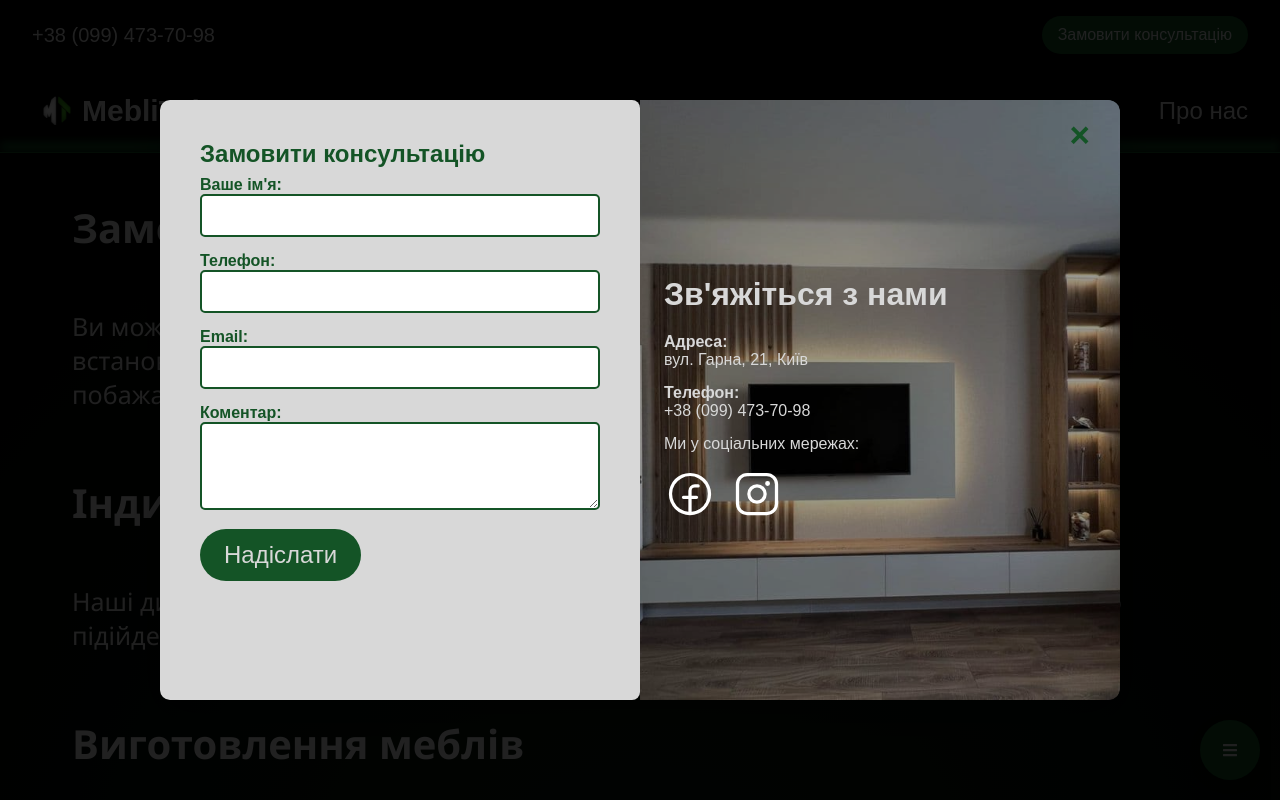
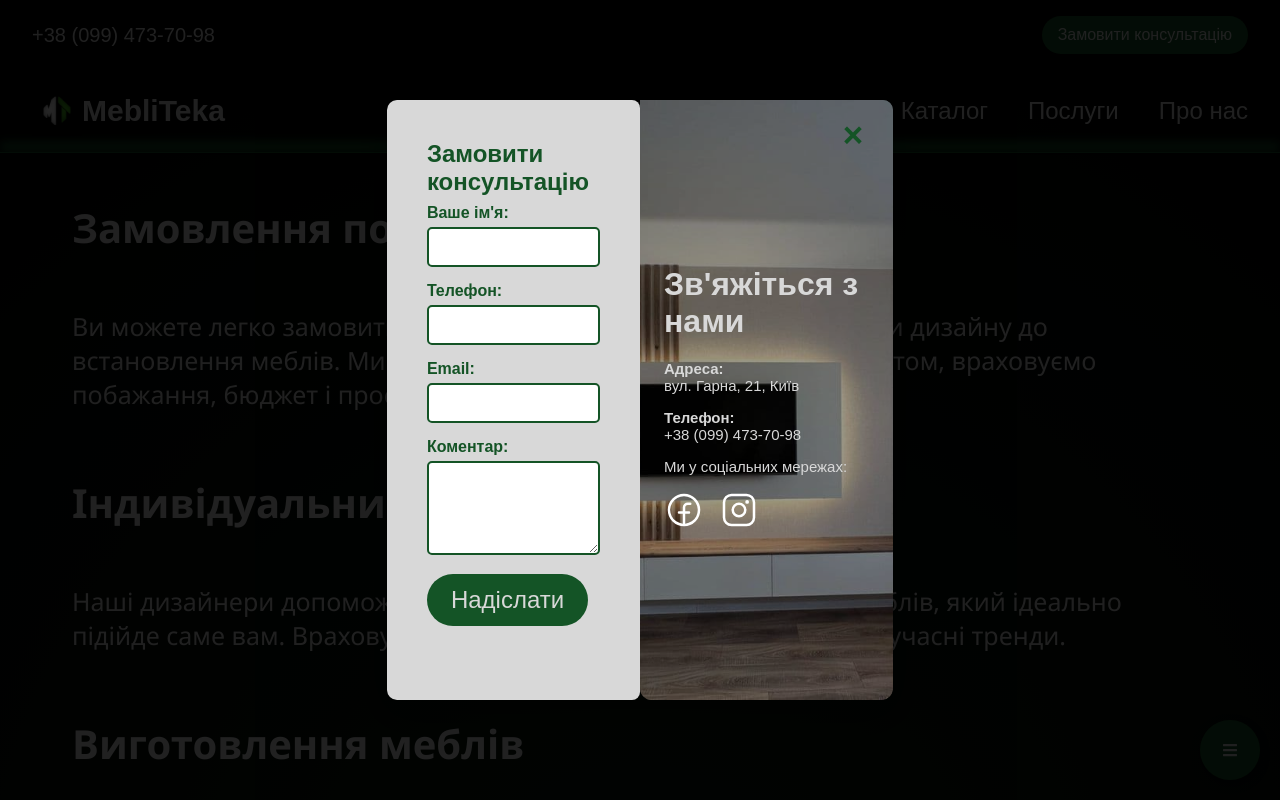
Before and after one commit to blagochinnova/MebliTekaV2, a React (Vite) app: page /Services in a window 1280 px wide. Both pictures are taken after a click on the button "Замовити консультацію". Shown: the top 800 px of the page. Built offline with nearby package versions, Linux system fonts and the light colour scheme.

Commit message:
edits modal

```diff
--- a/src/style/modal.css
+++ b/src/style/modal.css
@@ -34,6 +34,7 @@
   }
 
   h2 {
+    font-size: 20px;
     color: #145426;
   }
 }
@@ -90,17 +91,21 @@
 .form-column {
   background-color: #d8d8d8;
   border-radius: 8px;
-
+  padding: 16px;
   label {
     font-weight: bold;
     color: #145426;
+    font-size: 14px;
+    display: block;
+    margin-bottom: 5px;
   }
 
   input,
   textarea {
     width: 100%;
-    padding: 12px;
+    padding: 10px;
     margin-bottom: 15px;
+    font-size: 14px;
     border: 2px solid #145426;
     border-radius: 5px;
     box-sizing: border-box;
@@ -118,19 +123,19 @@
   height: 100%;
 
   h2 {
-    font-size: 24px;
+    font-size: 20px;
     color: #d8d8d8;
     margin-bottom: 20px;
+  }
+  p {
+    font-size: 15px;
   }
 }
 
 .contact-image {
-  position: absolute;
-  inset: 0;
   width: 100%;
   height: 100%;
   object-fit: cover;
-  z-index: 1;
   transition: transform 0.6s ease;
 
   @media (max-width: 767px) {
@@ -165,6 +170,8 @@
   margin-right: 15px;
 
   img {
+    width: 30px;
+    height: 30px;
     filter: brightness(0) invert(1);
     transition: filter 0.3s ease;
 
@@ -216,16 +223,32 @@
   .info-column {
     flex: 1 1 50%;
     height: 100%;
+  }
+  .form-column {
     padding: 40px;
-  }
 
-  .info-column {
-    border-radius: 0 12px 12px 0;
+    label {
+      font-size: 16px;
+    }
+
+    input,
+    textarea {
+      font-size: 16px;
+      padding: 10px 10px 8px;
+    }
+    .info-column {
+      border-radius: 0 12px 12px 0;
+    }
+    h2 {
+      font-size: 24px;
+    }
   }
 
   .contact-image {
+    position: absolute;
+    inset: 0;
     height: 100%;
-    object-fit: cover;
+    z-index: 1;
   }
 
   .info-overlay {
@@ -241,4 +264,8 @@
     font-size: 35px;
     right: 30px;
   }
+  .social a img {
+    width: 40px;
+    height: 40px;
+  }
 }
```
